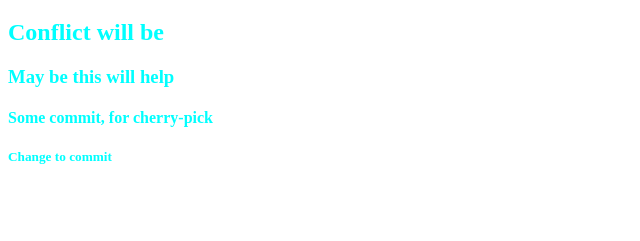
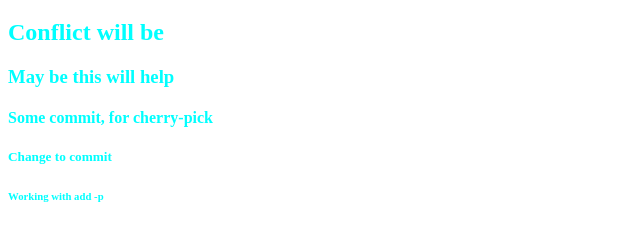
Before and after one commit to alextes90/git-course, a plain HTML site: page index.html in a window 1280 px wide. Shown: the part 61-302 px from the top of the page, without its empty margins (0-640 px from the left). Drawn offline with Linux system fonts and the light colour scheme.

Commit message:
docs: work with add -p successfully

```diff
--- a/index.html
+++ b/index.html
@@ -17,5 +17,6 @@
     <h3>May be this will help</h3>
     <h4>Some commit, for cherry-pick</h4>
     <h5>Change to commit</h5>
+    <h6>Working with add -p</h6>
   </body>
 </html>
```
